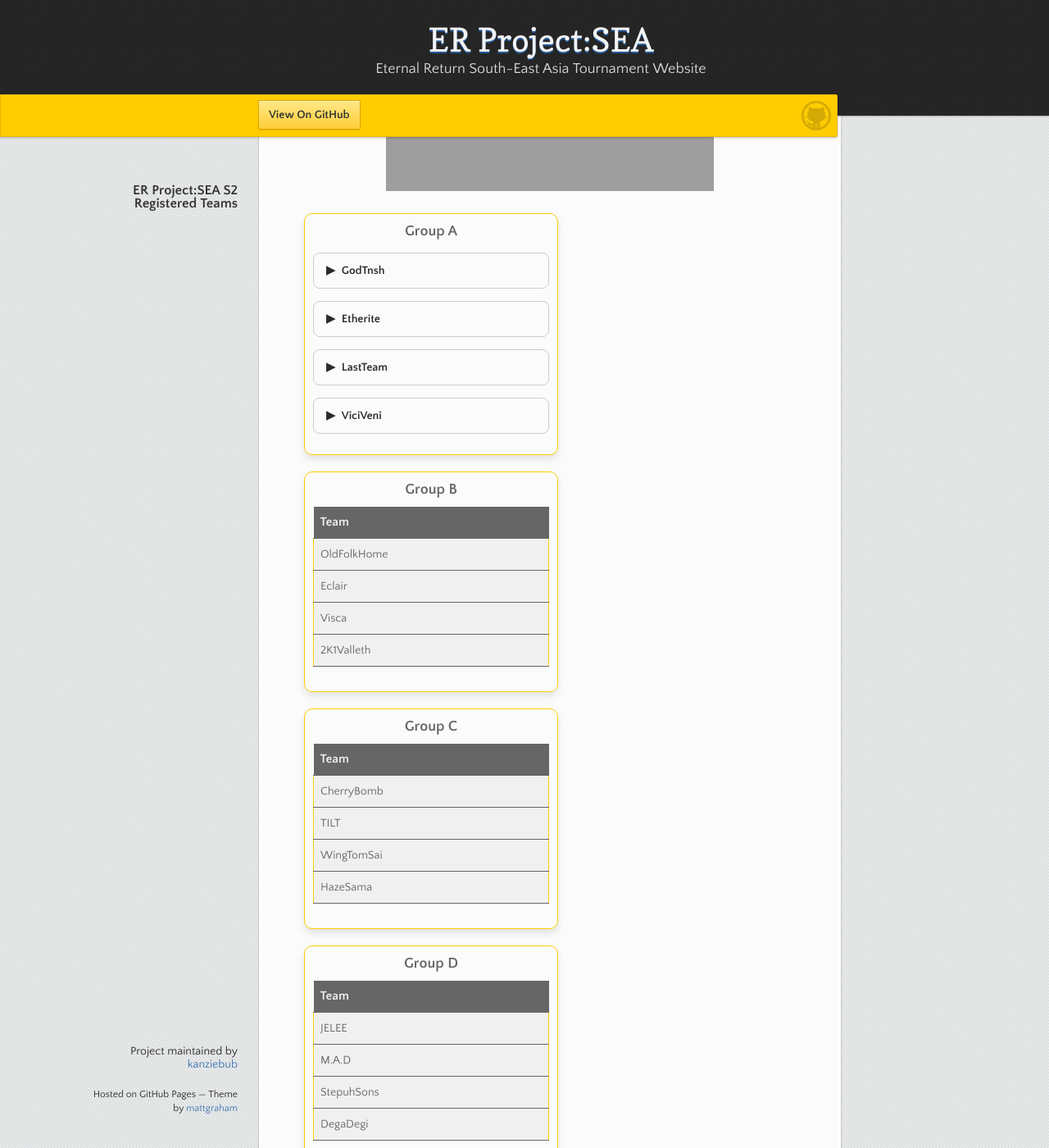
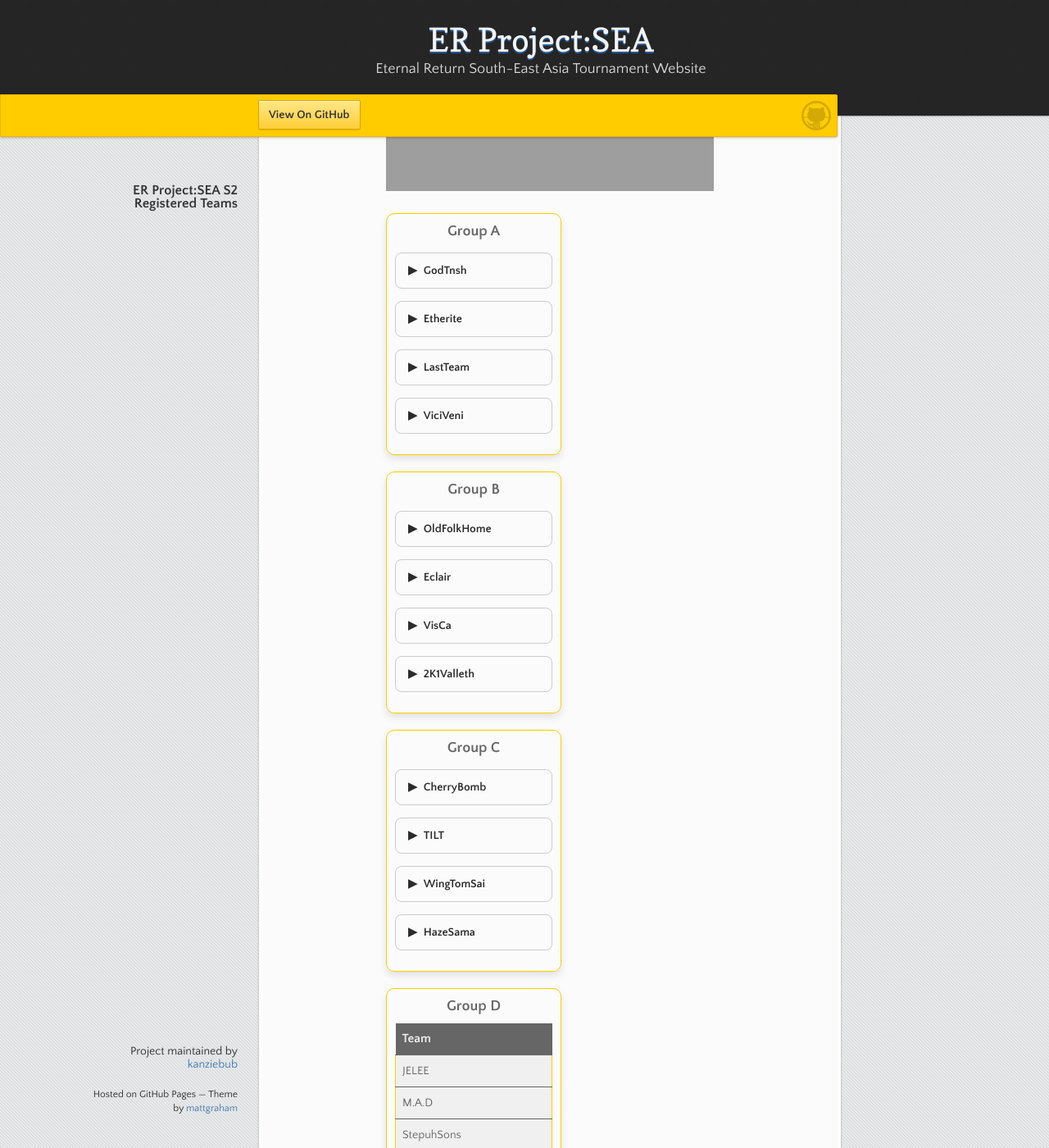
Before and after one commit to kanziebub/ProjectSEA, a Jekyll site: the page built from season/02/try.md, in a window 1280 px wide and 1400 px high, scrolled down 413 px. Shown: the whole window at 82% size. Built offline with Jekyll 4.4.1, drawn with Linux system fonts in a browser that asks for light colours.

Commit message:
try/ drop down bracket

```diff
--- a/season/02/try.md
+++ b/season/02/try.md
@@ -17,12 +17,19 @@ Registration opens 2024-09-07 13.00 UTC+07
 
 <style>
 
+.out-box {
+    display: flex;
+    flex-direction: column;
+    flex-wrap: wrap;
+    /* justify-content: center; */
+    margin: 0 auto;
+    max-width: 1200px;
+}
+
 .group-section {
-    display: flex;
-    flex-wrap: wrap;
-    justify-content: space-between;
-    margin: 0 auto;
-    max-width: 600px;
+    margin: auto;
+    min-width: 400px;
+    max-width: 800px;
 }
 
 .group-section .group-table {
@@ -65,9 +72,15 @@ Registration opens 2024-09-07 13.00 UTC+07
     color: #666666; /* Dark grey group title */
 }
 
+@media (max-width: 768px) {
+    .group-table {
+        flex: 1 1 100%; /* Full width on smaller screens */
+        margin-bottom: 20px;
+    }
+}
 </style>
 
-
+<div class="out-box">
 <div class="group-section">
 
 <!-- Group A and Group B -->
@@ -108,39 +121,83 @@ Registration opens 2024-09-07 13.00 UTC+07
     </details>
 </div>
 
+<!-- Group B -->
 <div class="group-table">
     <div class="group-title">Group B</div>
-    <table>
-        <thead>
-            <tr>
-                <th>Team</th>
-            </tr>
-        </thead>
-        <tbody>
-            <tr><td>OldFolkHome</td></tr>
-            <tr><td>Eclair</td></tr>
-            <tr><td>Visca</td></tr>
-            <tr><td>2K1Valleth</td></tr>
-        </tbody>
-    </table>
+    <details>
+      <summary>OldFolkHome</summary>
+      <ul>
+        <li>Luerye</li>
+        <li>Rion34</li>
+        <li>OldCW</li>
+        <li>PlapPlpGtMarried</li>
+      </ul>
+    </details>
+    <details>
+      <summary>Eclair</summary>
+      <ul>
+        <li>Caffeine811</li>
+        <li>SoraNoGeki</li>
+        <li>NaFi</li>
+      </ul>
+    </details>
+    <details>
+      <summary>VisCa</summary>
+      <ul>
+        <li>StellaAurelius</li>
+        <li>Luminym</li>
+        <li>Fee</li>
+        <li>VisCa243</li>
+      </ul>
+    </details>
+    <details>
+      <summary>2K1Valleth</summary>
+      <ul>
+        <li>SakiMatsumi</li>
+        <li>Valleth</li>
+        <li>Lyfin</li>
+      </ul>
+    </details>
 </div>
 
-<!-- Group C and Group D -->
+
+<!-- Group C -->
 <div class="group-table">
     <div class="group-title">Group C</div>
-    <table>
-        <thead>
-            <tr>
-                <th>Team</th>
-            </tr>
-        </thead>
-        <tbody>
-            <tr><td>CherryBomb</td></tr>
-            <tr><td>TILT</td></tr>
-            <tr><td>WingTomSai</td></tr>
-            <tr><td>HazeSama</td></tr>
-        </tbody>
-    </table>
+    <details>
+      <summary>CherryBomb</summary>
+      <ul>
+        <li>Miraibelle</li>
+        <li>Befreedom</li>
+        <li>sLLLime</li>
+        <li>Kazeroth</li>
+      </ul>
+    </details>
+    <details>
+      <summary>TILT</summary>
+      <ul>
+        <li>dice21</li>
+        <li>LycheeLemon</li>
+        <li>LucisC</li>
+      </ul>
+    </details>
+    <details>
+      <summary>WingTomSai</summary>
+      <ul>
+        <li>Heroic</li>
+        <li>Nackbkk</li>
+        <li>Stram11</li>
+      </ul>
+    </details>
+    <details>
+      <summary>HazeSama</summary>
+      <ul>
+        <li>PekoMarisa</li>
+        <li>绯莎</li>
+        <li>RainbowFudge</li>
+        <li>jasonjoe123</li>
+      </ul>
+    </details>
 </div>
 
 <div class="group-table">
@@ -195,6 +252,7 @@ Registration opens 2024-09-07 13.00 UTC+07
     </table>
 </div>
 </div>
+</div>
 
 ![Logo](https://kanziebub.github.io/ProjectSEA/assets/images/bullet_rev.png)
 [Home](https://kanziebub.github.io/ProjectSEA/)
```
Also changed, not shown: season/02/teams.md (+1 -0 lines).
